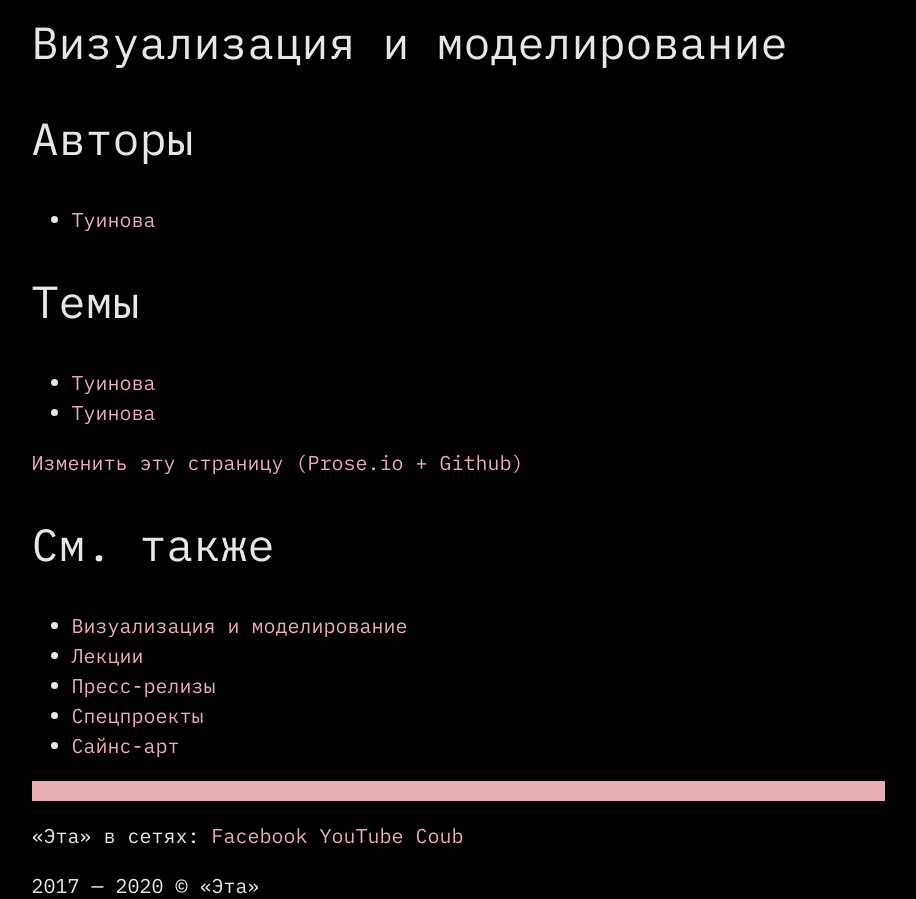
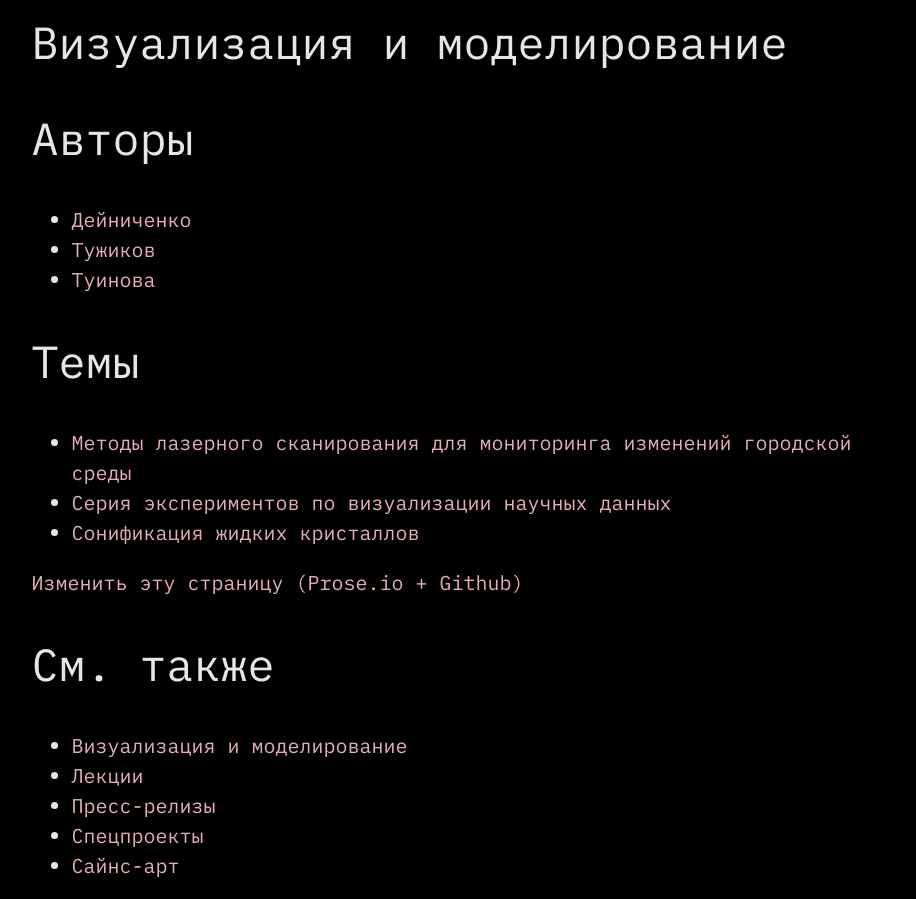
Before and after one commit to indexmod/eta.ga, a Jekyll site: the page built from visualization.md, in a window 1280 px wide, cut to the strip 477-1376 px from the top of the page. Shown: the whole strip, without its empty margins (200-1116 px from the left). Built offline with Jekyll 4.4.1, drawn with Linux system fonts in a browser that asks for light colours.

Commit message:
Update visualization.md

```diff
--- a/visualization.md
+++ b/visualization.md
@@ -9,9 +9,12 @@ video: https://media.giphy.com/media/lNFOlgYf0FIMjDu7aV/giphy.mp4
 
 ## Авторы
 
-+ [Туинова](Tuinova)
++ [Дейниченко](deinichenko)
++ [Тужиков](tuzhikov)
++ [Туинова](tuinova)
 
 ## Темы
 
-+ [Туинова](Tuinova)
-+ [Туинова](Tuinova)
++ [Методы лазерного сканирования для мониторинга изменений городской среды](tuzhikov)
++ [Серия экспериментов по визуализации научных данных](deinichenko)
++ [Сонификация жидких кристаллов](tuinova)
```
